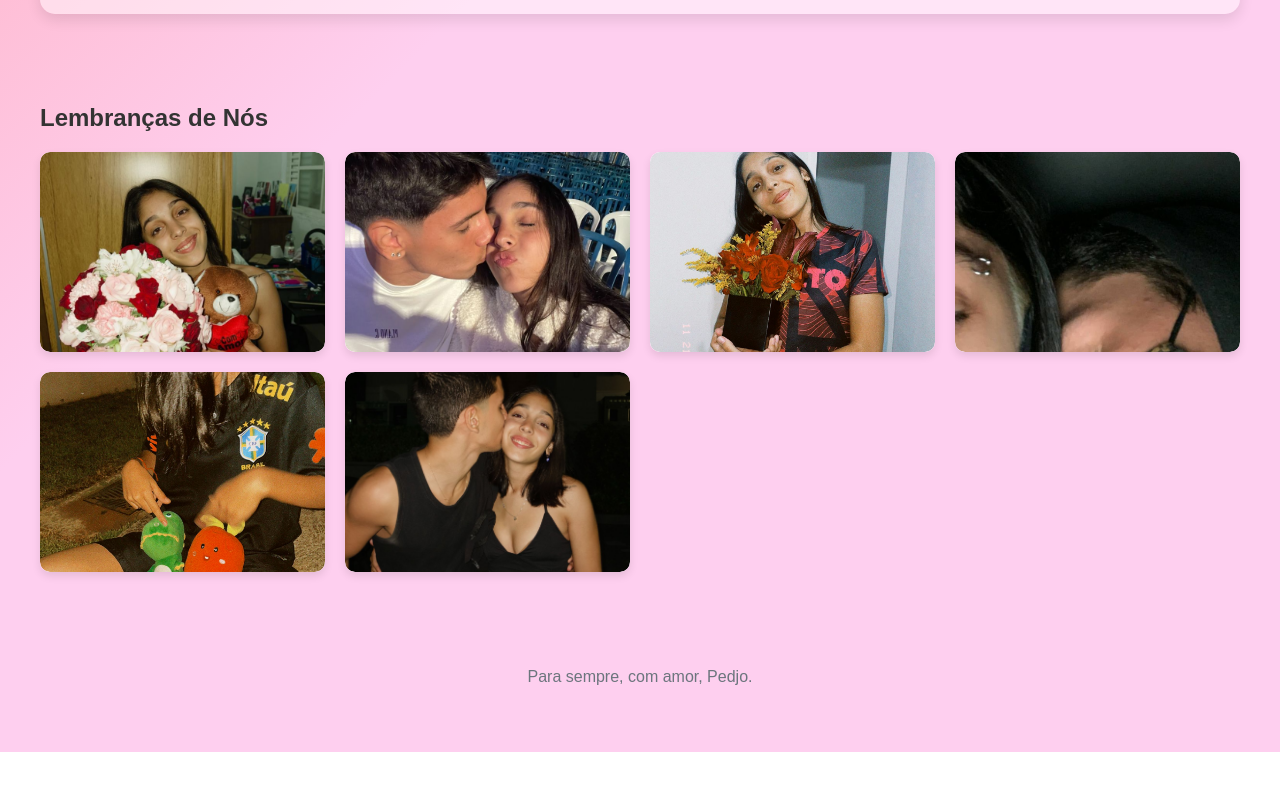
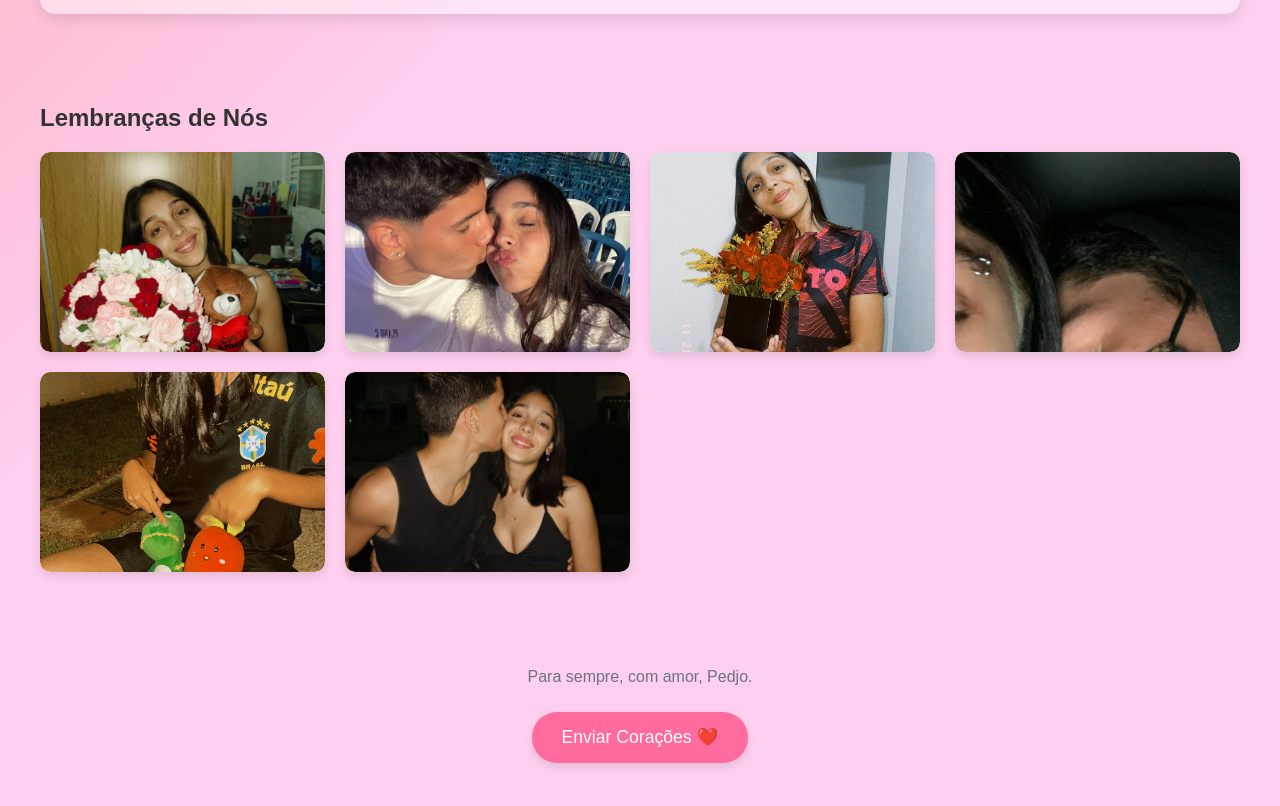
Before and after one commit to 1000pedro/teamomuito, a plain HTML site: page index.html in a window 1280 px wide. Shown: the part 1086-1892 px from the top of the page. Before the commit the page ends 1838 px from the top, so only its background shows below. Drawn offline with Linux system fonts and the light colour scheme.

Commit message:
Update index.html

```diff
--- a/index.html
+++ b/index.html
@@ -62,6 +62,7 @@
 
         <footer>
             <p>Para sempre, com amor, Pedjo.</p>
+            <button id="sendHearts" class="btn">Enviar Corações ❤️</button>
         </footer>
     </div>
 
```
